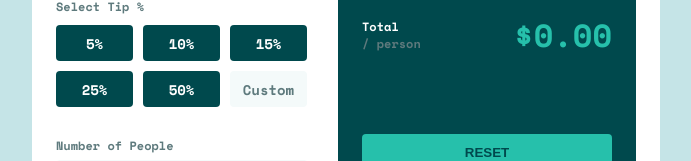
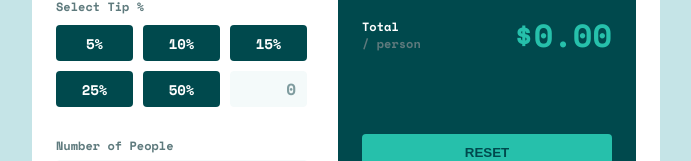
Before and after one commit to Saidazim/datarockets-task, an Angular app: page / in a window 1280 px wide. Both pictures are taken after a click on the button "Custom". Shown: the part 316-477 px from the top of the page, without its empty margins (294-985 px from the left). Built offline with nearby package versions, Linux system fonts and the light colour scheme.

Commit message:
feat/handle tip percentage buttons

```diff
--- a/src/app/app.component.html
+++ b/src/app/app.component.html
@@ -15,14 +15,16 @@
       <div class="calc__form__field">
         <div class="calc__form__field__label">Select Tip %</div>
         <div class="calc__form__field__tip-buttons">
-          <button class="calc__form__field__tip-buttons__btn">5%</button>
-          <button class="calc__form__field__tip-buttons__btn">10%</button>
-          <button class="calc__form__field__tip-buttons__btn">15%</button>
-          <button class="calc__form__field__tip-buttons__btn">25%</button>
-          <button class="calc__form__field__tip-buttons__btn">50%</button>
-          <button class="calc__form__field__tip-buttons__btn calc__form__field__tip-buttons__btn__custom">
+          <button *ngFor="let percentage of percentages; index as i;" class="calc__form__field__tip-buttons__btn"
+            [ngClass]="{'calc__form__field__tip-buttons__btn__active': i === selectedIndex }"
+            (click)="selectPercentage(i)">{{percentage}}%</button>
+          <button *ngIf="!isCustom"
+            class="calc__form__field__tip-buttons__btn calc__form__field__tip-buttons__btn__custom"
+            (click)="onCustomClick()">
             Custom
           </button>
+          <input *ngIf="isCustom" class="calc__form__field__input calc__form__field__input__custom" type="text"
+            placeholder="0" formControlName="tipPercentage">
         </div>
       </div>
 
--- a/src/app/app.component.scss
+++ b/src/app/app.component.scss
@@ -58,6 +58,13 @@
                         background-image: url(../assets/svg/icon-person.svg);
                     }
 
+                    &__custom {
+                        height: 32px;
+                        width: 64px;
+                        padding: 1px 10px 1px 1px;
+                        margin-top: 10px;
+                    }
+
                     &::placeholder {
                         color: $grayish;
                     }
@@ -88,6 +95,11 @@
                         &__custom {
                             background-color: $very-light-grayish;
                             color: $dark-grayish;
+                        }
+
+                        &__active {
+                            background-color: $primary;
+                            color: $very-dark;
                         }
                     }
                 }
--- a/src/app/app.component.ts
+++ b/src/app/app.component.ts
@@ -9,12 +9,15 @@ import { Subscription } from 'rxjs';
 })
 export class AppComponent implements OnInit, OnDestroy {
   public tipForm = new FormGroup({
-    bill: new FormControl(0, { nonNullable: true, validators: Validators.required }),
-    tipPercentage: new FormControl(15, { nonNullable: true, validators: Validators.required }),
-    numOfPeople: new FormControl(0, { nonNullable: true, validators: Validators.required }),
+    bill: new FormControl<number | null>(null, { validators: Validators.required }),
+    tipPercentage: new FormControl<number | null>(null, { validators: Validators.required }),
+    numOfPeople: new FormControl<number | null>(null, { validators: Validators.required }),
   });
   public tipAmount: number = 0;
   public total: number = 0;
+  public percentages: number[] = [5, 10, 15, 25, 50];
+  public selectedIndex: number = -1;
+  public isCustom: boolean = false;
   private subscriptions: Subscription = new Subscription();
 
   ngOnInit(): void {
@@ -37,6 +40,18 @@ export class AppComponent implements OnInit, OnDestroy {
     this.total = (bill / numOfPeople) + this.tipAmount;
   }
 
+  public selectPercentage(selectedIndex: number): void {
+    this.tipForm.patchValue({ tipPercentage: this.percentages[selectedIndex] });
+    this.selectedIndex = selectedIndex;
+    this.isCustom = false;
+  }
+
+  public onCustomClick(): void {
+    this.tipForm.controls.tipPercentage.reset();
+    this.selectedIndex = -1;
+    this.isCustom = true;
+  }
+
   ngOnDestroy(): void {
     this.subscriptions.unsubscribe()
   }
```
